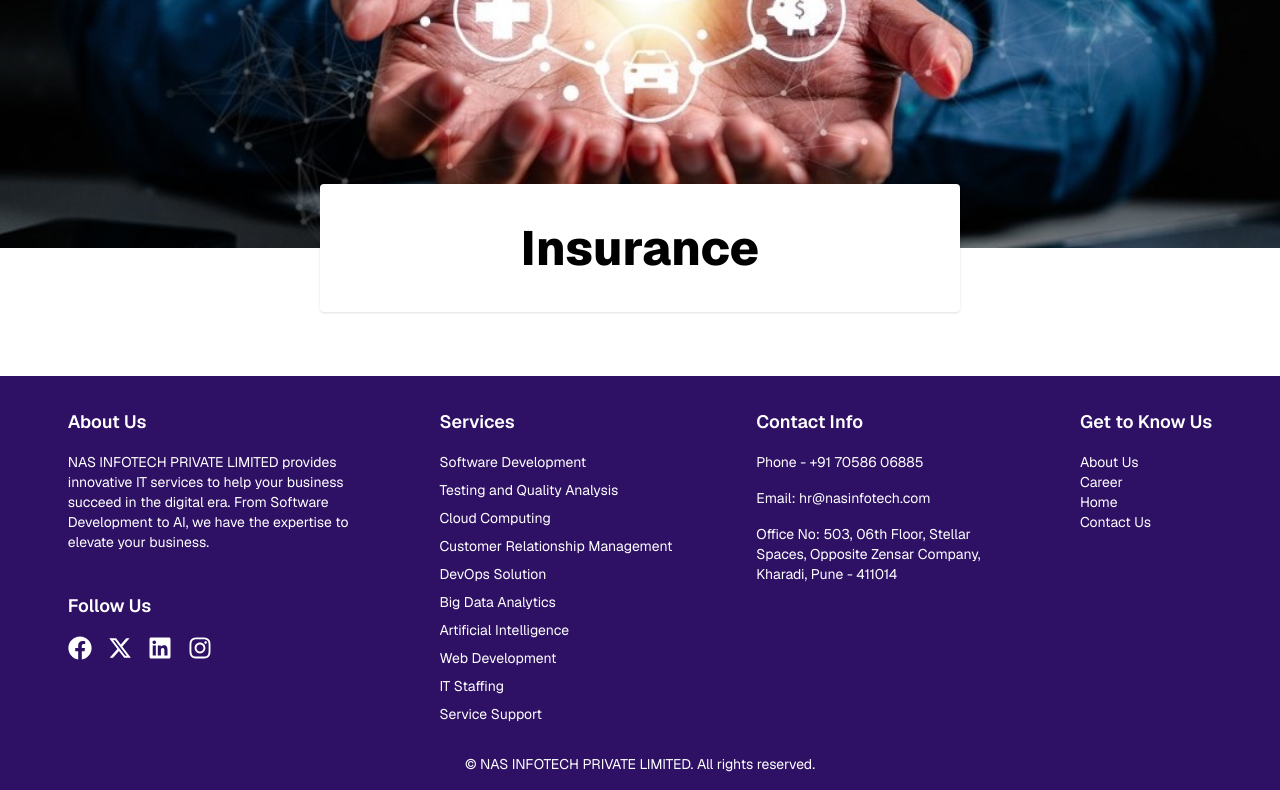
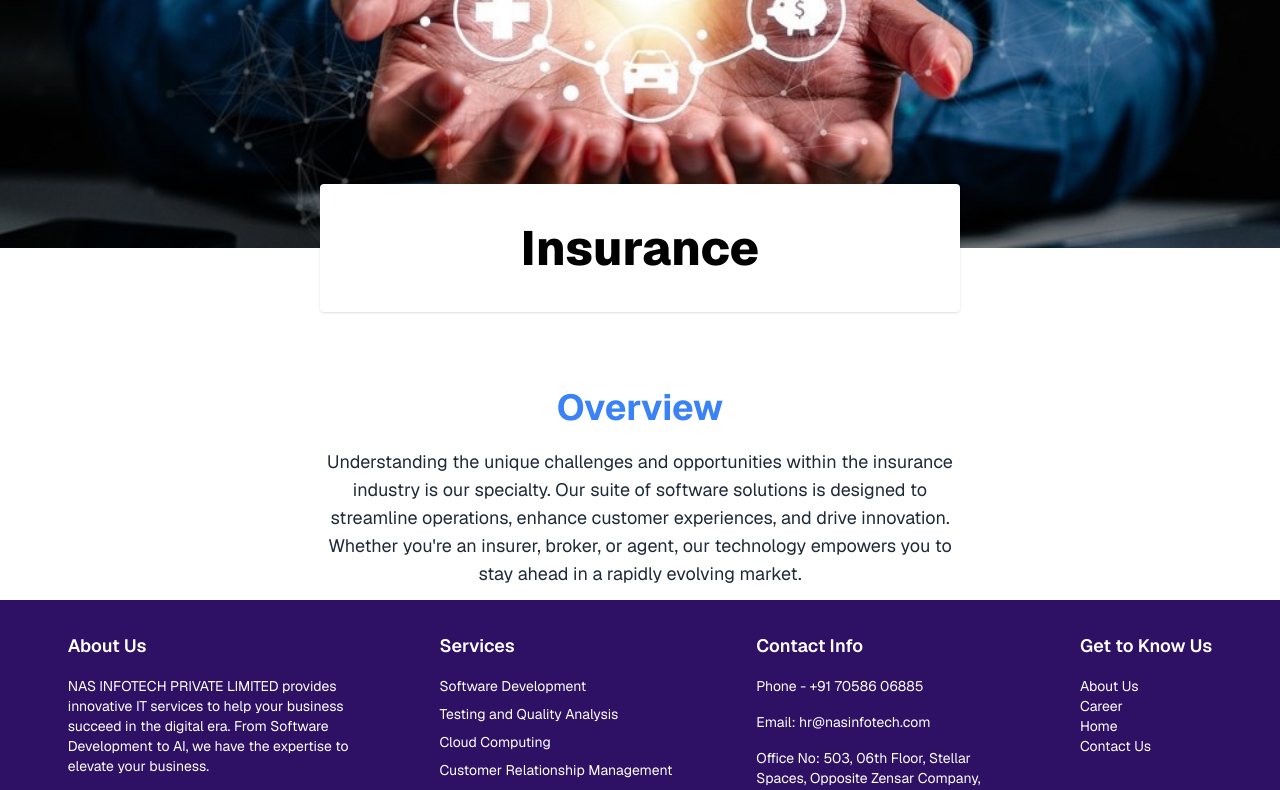
Before and after one commit to Vionsys-Official/NAS_Website, a Next.js app: page /industries/Insurance in a window 1280 px wide. Shown: the part 402-1192 px from the top of the page. Built offline with nearby package versions, Linux system fonts and the light colour scheme.

Commit message:
working on insurance page

```diff
--- a/src/app/ui/industries/Insurance/Hero.jsx
+++ b/src/app/ui/industries/Insurance/Hero.jsx
@@ -5,6 +5,8 @@
 const Hero = () => {
   return (
     <section className=" w-[100vw]">
+
+      {/* section1 */}
       <div className="w-full ">
         <Image src={Insurance} alt="" className="w-full" />
       </div>
@@ -13,6 +15,24 @@
           <p className=" text-5xl font-extrabold text-black">Insurance</p>
         </div>
       </div>
+
+      {/* section2 */}
+      <div className="w-full py-3">
+        <div className="flex flex-col gap-5 justify-center items-center">
+          <h1 className="text-4xl font-bold text-blue-500">Overview</h1>
+          <p className="w-[50%] text-center text-lg font-normal text-gray-800">
+            Understanding the unique challenges and opportunities within the
+            insurance industry is our specialty. Our suite of software solutions
+            is designed to streamline operations, enhance customer experiences,
+            and drive innovation. Whether you're an insurer, broker, or agent,
+            our technology empowers you to stay ahead in a rapidly evolving
+            market.
+          </p>
+        </div>
+      </div>
+
+
+
     </section>
   );
 };
--- /dev/null
+++ b/src/app/ui/industries/Insurance/WhyChooseUs.jsx
@@ -0,0 +1,11 @@
+import React from 'react'
+
+const WhyChooseUs = () => {
+  return (
+    <div className='w-full py-6'>
+
+    </div>
+  )
+}
+
+export default WhyChooseUs
```
